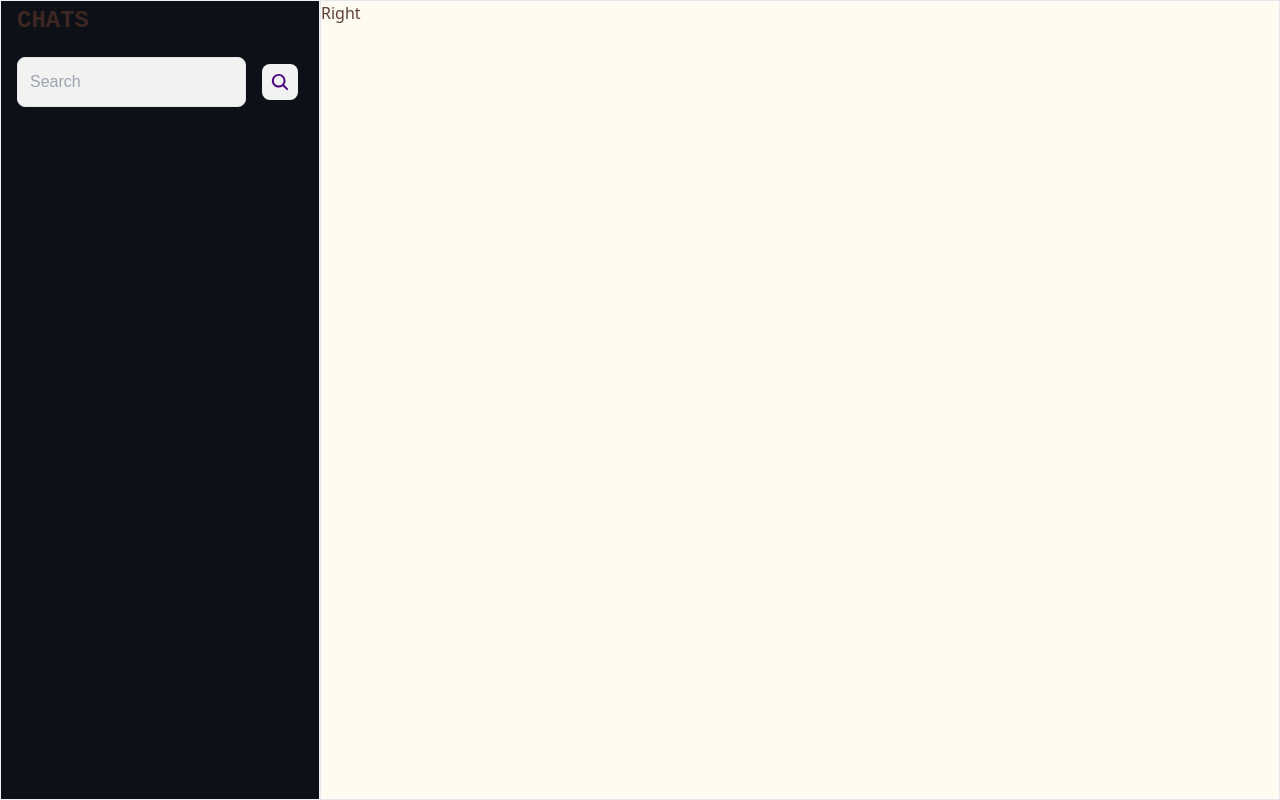
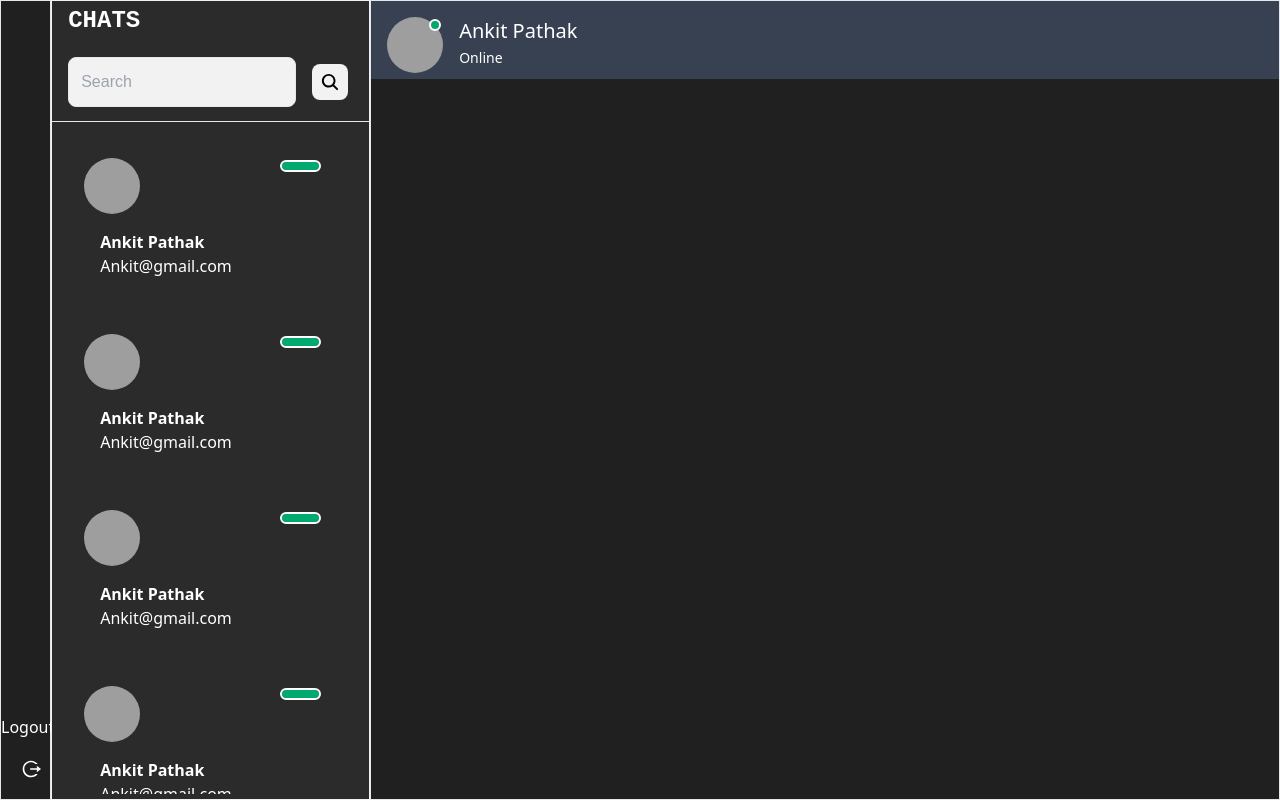
Before and after one commit to AS2409/ChatApp, a React (Vite) app in the folder frontend/: page / in a window 1280 px wide. Built offline with nearby package versions, Linux system fonts and the light colour scheme; grey boxes are pictures that could not be loaded.

Commit message:
Frontend theme set

```diff
--- a/frontend/src/App.jsx
+++ b/frontend/src/App.jsx
@@ -1,13 +1,15 @@
-import React from 'react'
-import Left from './home/left/left'
-import Right from './home/right/right'
+import React from "react";
+import Left from "./home/left/left";
+import Right from "./home/right/right";
+import Logout from "./home/left1/Logout";
 function App() {
   return (
-    <div className='flex h-screen'>
+    <div className="flex h-screen">
+      <Logout></Logout>
       <Left></Left>
       <Right></Right>
     </div>
-  )
+  );
 }
 
-export default App
+export default App;
--- a/frontend/src/home/left/Left.jsx
+++ b/frontend/src/home/left/Left.jsx
@@ -1,13 +1,17 @@
 import React from "react";
 import Search from "./Search";
-
+import Users from "./Users";
 function Left() {
   return (
     <>
-      <div className="border border-brightWhite w-[25%] bg-cyberNavy text-richBrown">
-        <h1 className="font-robotoMono px-4 py-1 text-2xl text- font-bold">CHATS</h1>
+      <div className="border border-brightWhite w-[25%] bg-charcoal text-white">
+        <h1 className="font-robotoMono px-4 py-1 text-2xl text- font-bold">
+          CHATS
+        </h1>
         <div>
           <Search></Search>
+          <hr />
+          <Users></Users>
         </div>
       </div>
     </>
--- a/frontend/src/home/left/Search.jsx
+++ b/frontend/src/home/left/Search.jsx
@@ -3,18 +3,23 @@ import { IoSearch } from "react-icons/io5";
 
 function Search() {
   return (
+    <div className="h-[10vh]">
       <div className="p-4">
         <form action="">
           <div className="flex space-x-4">
             <label className="border-[1px] bg-brightWhite rounded-lg flex items-center gap-2 w-[80%] p-3">
-          <input type="text" className="grow outline-none bg-brightWhite text-deepPurple font-sourceSans" placeholder="Search" />
+              <input
+                type="text"
+                className="grow outline-none bg-brightWhite text-coolGray font-sourceSans"
+                placeholder="Search"
+              />
             </label>
             <button>
-<IoSearch className="text-4xl text-deepPurple bg-brightWhite hover:text-neonMagenta hover:shadow-lg hover:shadow-neonMagenta hover:scale-110 transition-all duration-300 ease-in-out rounded-lg p-2" />
-
+              <IoSearch className="text-4xl text-black bg-brightWhite hover:text-coolGray hover:shadow-lg hover:shadow-coolGray hover:scale-110 transition-all duration-300 ease-in-out rounded-lg p-2" />
             </button>
           </div>
         </form>
+      </div>
     </div>
   );
 }
--- a/frontend/src/home/left/User.jsx
+++ b/frontend/src/home/left/User.jsx
@@ -0,0 +1,22 @@
+import React from "react";
+
+function User() {
+  return (
+    <div>
+      <div className="flex space-x-4 px-8 py-7 hover:bg-coolGray duration-300 cursor-pointer  flex-col gap-4">
+        <div className="avatar online">
+          <div className="w-14 rounded-full">
+            <img src="https://img.daisyui.com/images/stock/photo-1534528741775-53994a69daeb.webp" />
+          </div>
+        </div>
+
+        <div>
+          <h1 className="font-bold">Ankit Pathak</h1>
+          <span>Ankit@gmail.com</span>
+        </div>
+      </div>
+    </div>
+  );
+}
+
+export default User;
--- /dev/null
+++ b/frontend/src/home/left/Users.jsx
@@ -0,0 +1,24 @@
+import React from "react";
+import User from "./User";
+function Users() {
+  return (
+    <div
+      style={{ maxHeight: "calc(84vh - 1vh" }}
+      className="my-2 flex-aditi overflow-y-auto"
+    >
+      <User></User>
+      <User></User>
+      <User></User>
+      <User></User>
+      <User></User>
+      <User></User>
+      <User></User>
+      <User></User>
+      <User></User>
+      <User></User>
+      <User></User>
+    </div>
+  );
+}
+
+export default Users;
--- /dev/null
+++ b/frontend/src/home/left1/Logout.jsx
@@ -0,0 +1,22 @@
+import React from "react";
+import { RiLogoutCircleRLine } from "react-icons/ri";
+function Logout() {
+  return (
+    <>
+      <div className="border border- w-[4%] bg-softDark text-white flex flex-col justify-end">
+        Logout
+        <div className="p-3 align-bottom">
+          <form action="">
+            <div className="flex space-x-4">
+              <button>
+                <RiLogoutCircleRLine className="text-4xl text-white bg-softDark hover:text-white hover:shadow-lg hover:shadow-coolGray hover:scale-110 transition-all duration-300 ease-in-out rounded-lg p-2" />
+              </button>
+            </div>
+          </form>
+        </div>
+      </div>
+    </>
+  );
+}
+
+export default Logout;
--- /dev/null
+++ b/frontend/src/home/right/Chatuser.jsx
@@ -0,0 +1,24 @@
+import React from "react";
+
+const Chatuser = () => {
+  return (
+    <>
+      <div className="pl-4 pt-4 pr-4 flex space-x-4 bg-gray-700 hover:bg-gray-500 duration-300">
+        <div>
+          <div className="avatar online">
+            <div className="w-14 rounded-full">
+              <img src="https://img.daisyui.com/images/stock/photo-1534528741775-53994a69daeb.webp" />
+            </div>
+          </div>
+        </div>
+
+        <div>
+          <h1 className="text-xl">Ankit Pathak</h1>
+          <span className="text-sm">Online</span>
+        </div>
+      </div>
+    </>
+  );
+};
+
+export default Chatuser;
--- a/frontend/src/home/right/Right.jsx
+++ b/frontend/src/home/right/Right.jsx
@@ -1,14 +1,13 @@
-import React from 'react'
-
+import React from "react";
+import Chatuser from "./Chatuser";
 function Right() {
   return (
     <>
-    <div className='border border- w-[75%] bg-softCream text-mutedBrown'>
-        Right
-    </div>
-
+      <div className="border border- w-[75%] bg-softDark text-white">
+        <Chatuser>chsdfgd</Chatuser>
+      </div>
     </>
-  )
+  );
 }
 
-export default Right
+export default Right;
--- a/frontend/src/index.css
+++ b/frontend/src/index.css
@@ -1,3 +1,7 @@
 @tailwind base;
 @tailwind components;
 @tailwind utilities;
+
+.flex-aditi::-webkit-scrollbar{
+    display: none;
+}
```
Also changed, not shown: 1 other file (tests, documents, lock files or other folders). Lines whose indentation alone changed are shown as unchanged.
